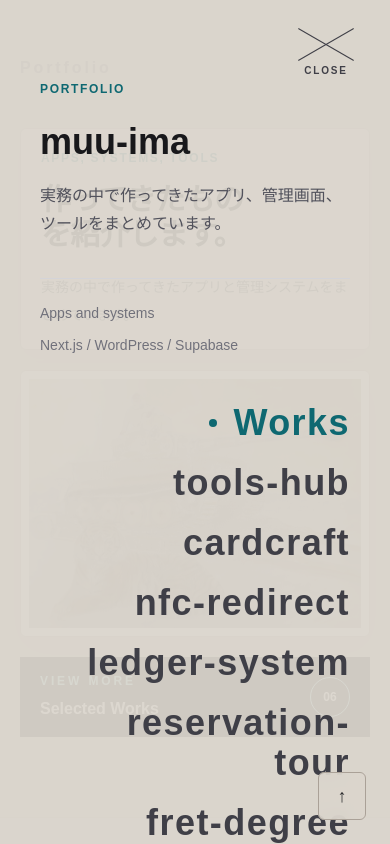
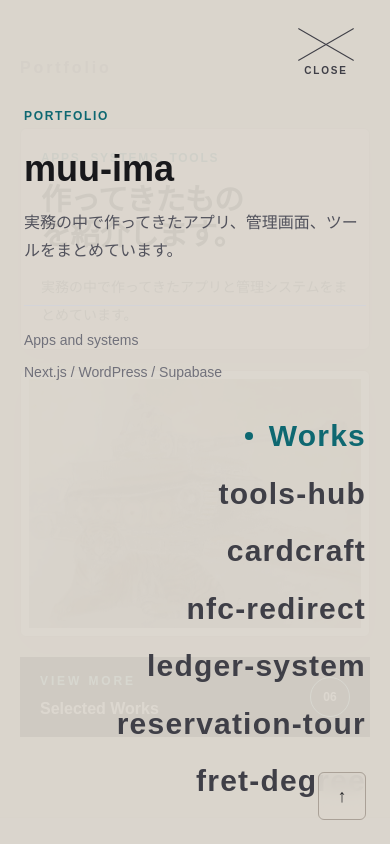
Before and after one commit to muu-ima/portfolio, a Next.js app: page / in a window 390 px wide. Both pictures are taken after a click on the button "MENU". Shown: the top 844 px of the page. Built offline with nearby package versions, Linux system fonts and the light colour scheme; a web font is replaced by a local one.

Commit message:
Make navigation menu scrollable on mobile

```diff
--- a/app/components/SideKanaNav.tsx
+++ b/app/components/SideKanaNav.tsx
@@ -61,13 +61,13 @@ export default function SideKanaNav() {
       <div
         id="portfolio-navigation"
         aria-hidden={!isOpen}
-        className={`fixed inset-0 z-40 bg-[#dbd5cd]/95 transition duration-300 ${
+        className={`fixed inset-0 z-40 overflow-y-auto bg-[#dbd5cd]/95 transition duration-300 ${
           isOpen ? "opacity-100" : "pointer-events-none opacity-0"
         }`}
       >
         <nav
           aria-label="作品ナビゲーション"
-          className="mx-auto grid min-h-screen max-w-7xl gap-12 px-10 py-20 lg:grid-cols-[0.8fr_1.2fr] lg:items-center"
+          className="mx-auto grid min-h-dvh max-w-7xl gap-8 px-6 py-10 sm:px-10 sm:py-20 lg:grid-cols-[0.8fr_1.2fr] lg:items-center"
         >
           <div className="max-w-sm self-end lg:self-center">
             <p className="section-kicker">
@@ -85,7 +85,7 @@ export default function SideKanaNav() {
             </div>
           </div>
 
-          <div className="grid gap-5 text-right lg:justify-self-end">
+          <div className="grid gap-3 text-right sm:gap-5 lg:justify-self-end">
             {navItems.map((item) => {
               const isActive = item.href === "/#works" ? pathname === "/" : pathname === item.href;
 
@@ -96,7 +96,7 @@ export default function SideKanaNav() {
                   onClick={() => setIsOpen(false)}
                   tabIndex={isOpen ? 0 : -1}
                   aria-current={isActive ? "page" : undefined}
-                  className={`group inline-flex items-center justify-end gap-4 text-4xl font-semibold tracking-[0.04em] transition sm:text-6xl ${
+                  className={`group inline-flex items-center justify-end gap-4 text-3xl font-semibold tracking-[0.04em] transition sm:text-6xl ${
                     isActive ? "text-[#0e6871]" : "text-zinc-700 hover:text-[#0e6871]"
                   }`}
                 >
```
